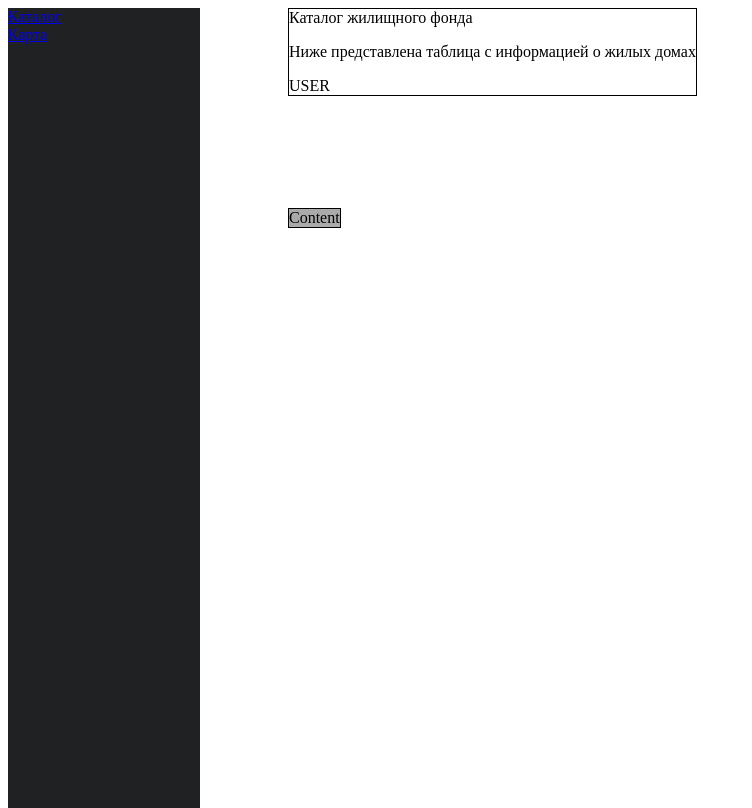
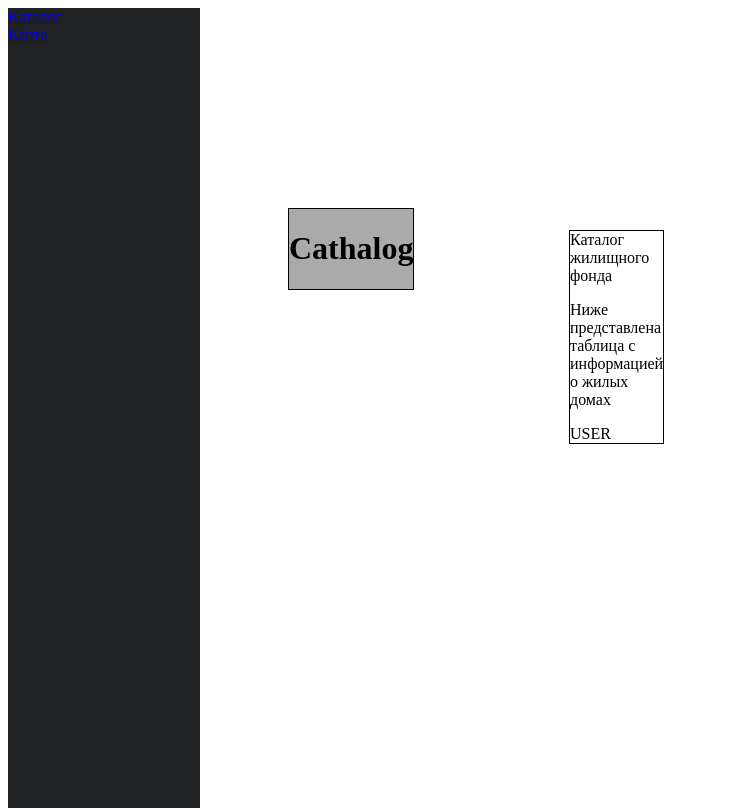
Before and after one commit to moevm/nosql2h22-estate, a React (Create React App) app in the folder application/nosql2h22-estate-frontend/: page / in a window 1280 px wide. Shown: the whole page, without its empty margins (0-752 px from the left). Built offline with nearby package versions, Linux system fonts and the light colour scheme.

Commit message:
man hat Balken hinzugefuegt

```diff
--- a/application/nosql2h22-estate-frontend/package.json
+++ b/application/nosql2h22-estate-frontend/package.json
@@ -6,11 +6,13 @@
     "@testing-library/jest-dom": "^5.16.5",
     "@testing-library/react": "^13.4.0",
     "@testing-library/user-event": "^13.5.0",
+    "bootstrap": "^5.2.2",
     "react": "^18.2.0",
+    "react-bootstrap": "^2.6.0",
     "react-dom": "^18.2.0",
+    "react-router-dom": "6.4.3",
     "react-scripts": "5.0.1",
-    "web-vitals": "^2.1.4",
-    "react-router-dom": "6.4.3"
+    "web-vitals": "^2.1.4"
   },
   "scripts": {
     "start": "react-scripts start",
--- a/application/nosql2h22-estate-frontend/src/App.js
+++ b/application/nosql2h22-estate-frontend/src/App.js
@@ -13,14 +13,12 @@ import {
 function App() {
   return (
     <div className="App">
-      <Router>
       <Routes>
         <Route path="/" element={<Layout/>}>
           <Route path="map" element={<Map/>}/>
         </Route>
         <Route path="/authorization" element={<Authorization/>}/>
       </Routes>
-      </Router>
     </div>
   );
 }
--- a/application/nosql2h22-estate-frontend/src/components/pages/Cathalog.js
+++ b/application/nosql2h22-estate-frontend/src/components/pages/Cathalog.js
@@ -1,10 +1,14 @@
 import React from 'react'
+import Navbar from './../../routes/Navbar/Navbar.js'
 import './../../styles/Cathalog.css'
 
 const Cathalog = () => {
 
   return (
-    <div className="cathalog">
+    <div>
+      <div className="navbar">
+        <Navbar/>
+      </div>
       <h1>Cathalog</h1>
     </div>
   );
--- a/application/nosql2h22-estate-frontend/src/index.js
+++ b/application/nosql2h22-estate-frontend/src/index.js
@@ -2,7 +2,13 @@ import React from 'react';
 import ReactDOM from 'react-dom/client';
 import App from './App';
 
+import {
+  BrowserRouter as Router
+} from "react-router-dom";
+
 const root = ReactDOM.createRoot(document.getElementById('root'));
 root.render(
-  <App />
+  <Router>
+    <App />
+  </Router>
 );
--- a/application/nosql2h22-estate-frontend/src/routes/Layout.js
+++ b/application/nosql2h22-estate-frontend/src/routes/Layout.js
@@ -1,12 +1,14 @@
 import React from 'react'
 import Sidebar from './Sidebar/Sidebar.js'
-import Navbar from './Navbar/Navbar.js'
 import './../styles/Layout.css'
+
+import Cathalog from './../components/pages/Cathalog.js'
+import Map from './../components/pages/Map.js'
+
 import {
   BrowserRouter as Router,
   Routes,
-  Route,
-  Link
+  Route
 } from "react-router-dom";
 
 const Layout = () => {
@@ -16,13 +18,11 @@ const Layout = () => {
       <div className="sidebar">
         <Sidebar/>
       </div>
-
-      <div className="navbar">
-        <Navbar/>
-      </div>
-
       <div className="content">
-        Content
+        <Routes>
+          <Route path="/" element={<Cathalog/>}/>
+          <Route path="/map" element={<Map/>}/>
+        </Routes>
       </div>
     </div>
   );
--- a/application/nosql2h22-estate-frontend/src/routes/Sidebar/Sidebar.js
+++ b/application/nosql2h22-estate-frontend/src/routes/Sidebar/Sidebar.js
@@ -1,14 +1,8 @@
 import React from 'react'
 import './../../styles/Sidebar.css'
 import {
-  BrowserRouter as Router,
-  Routes,
-  Route,
   Link
 } from "react-router-dom";
-
-import Cathalog from './../../components/pages/Cathalog.js'
-import Map from './../../components/pages/Map.js'
 
 const Sidebar = () => {
 
```
Also changed, not shown: 1 other file (tests, documents, lock files or other folders). Lines whose indentation alone changed are shown as unchanged.
